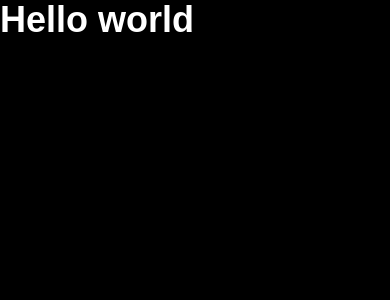
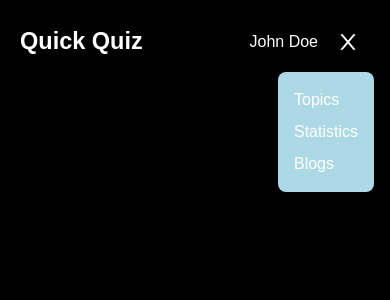
Before and after one commit to UpalBarua/quick-quiz, a React (Vite) app: page / in a window 390 px wide. Shown: the top 300 px of the page. Built offline with nearby package versions, Linux system fonts and the light colour scheme.

Commit message:
created the responsive navbar

```diff
--- a/src/App.jsx
+++ b/src/App.jsx
@@ -1,9 +1,18 @@
-import React from 'react';
+import React, { useState } from 'react';
+import Navbar from './components/Navbar/Navbar';
 
 function App() {
+  const [navOpen, setNavOpen] = useState(false);
+  const navToggleHandler = () => {
+    setNavOpen(prevNavOpen => !prevNavOpen);
+    console.log(navOpen);
+  };
+
   return (
     <div>
-      <h1>Hello world</h1>
+      <header className="header">
+        <Navbar navOpen={navOpen} navToggleHandler={navToggleHandler} />
+      </header>
     </div>
   );
 }
--- /dev/null
+++ b/src/Utils.module.css
@@ -0,0 +1,15 @@
+:global .container {
+  max-width: min(75rem, 100% - 20px);
+  margin-inline: auto;
+  padding-inline: var(--spacing-200);
+}
+
+:global .btn {
+  font-size: var(--fs-600);
+  padding: 0.5rem 1rem;
+  display: inline-flex;
+  justify-content: center;
+  align-items: center;
+  border: 0;
+  background-color: var(--clr-accent-400);
+}
--- /dev/null
+++ b/src/components/Navbar/Navbar.jsx
@@ -0,0 +1,56 @@
+import React from 'react';
+import { AiOutlineMenu, AiOutlineClose } from 'react-icons/ai';
+import '../../Utils.module.css';
+import styles from './Navbar.module.css';
+
+const Navbar = ({ navOpen, navToggleHandler }) => {
+  return (
+    <nav className={styles.navbar + ' container'}>
+      {/* logo */}
+      <a className="logoLink" href="/">
+        <h1 className={styles.logo}>Quick Quiz</h1>
+      </a>
+
+      {/* nav menu */}
+      <ul
+        className={
+          !navOpen ? `${styles.menu} ${styles.open}` : `${styles.menu}`
+        }>
+        <li className={styles.menuItem}>
+          <a className={styles.menuLink} href="">
+            Topics
+          </a>
+        </li>
+        <li className={styles.menuItem}>
+          <a className={styles.menuLink} href="">
+            Statistics
+          </a>
+        </li>
+        <li className={styles.menuItem}>
+          <a className={styles.menuLink} href="">
+            Blogs
+          </a>
+        </li>
+      </ul>
+
+      {/* user */}
+      <div className={styles.menuRight}>
+        <a className={styles.user} href="">
+          <img
+            className={styles.userImg}
+            src="http://hawthornschoolforgirls.com/wp-content/uploads/2016/01/tutor-8.jpg"
+            alt="user"
+          />
+          <span className={styles.userText}>John Doe</span>
+        </a>
+        <button
+          className={styles.navToggle + ' btn'}
+          onClick={navToggleHandler}>
+          {!navOpen ? <AiOutlineClose /> : <AiOutlineMenu />}
+        </button>
+      </div>
+    </nav>
+  );
+};
+
+export default Navbar;
--- /dev/null
+++ b/src/components/Navbar/Navbar.module.css
@@ -0,0 +1,80 @@
+/* -------------------- */
+/* NAVIGATION BAR       */
+/* -------------------- */
+.navbar {
+  display: flex;
+  justify-content: space-between;
+  align-items: center;
+  padding-block: var(--spacing-400);
+  box-shadow: var(--box-shadow);
+}
+
+.logo {
+  font-size: var(--fs-800);
+}
+
+.menu {
+  background-color: var(--clr-accent-400);
+  position: fixed;
+  top: 4.5rem;
+  right: 1rem;
+  padding: var(--spacing-300);
+  display: flex;
+  flex-direction: column;
+  gap: 0.5rem;
+  border-radius: var(--border-radius);
+  box-shadow: var(--box-shadow);
+  opacity: 0;
+  transform: scale(0);
+  transition: opacity 500ms ease, transform 50ms ease;
+}
+
+.menu.open {
+  opacity: 1;
+  transform: translateY(0);
+}
+
+.menuRight {
+  display: flex;
+  align-items: center;
+  gap: 0.5rem;
+}
+
+.navToggle {
+  background-color: transparent;
+  color: var(--clr-light-400);
+  padding: var(--spacing-200);
+}
+
+.user {
+  display: flex;
+  align-items: center;
+  gap: 0.5rem;
+}
+
+.userImg {
+  display: none;
+  width: 2.5rem;
+  border: 2px solid var(--clr-light-400);
+  border-radius: 50%;
+}
+
+@media screen and (min-width: 48em) {
+  .menu {
+    position: initial;
+    flex-direction: row;
+    padding: initial;
+    background-color: transparent;
+    gap: 1rem;
+    opacity: 1;
+    transform: translateY(0);
+  }
+
+  .navToggle {
+    display: none;
+  }
+
+  .userImg {
+    display: block;
+  }
+}
--- a/src/index.css
+++ b/src/index.css
@@ -19,12 +19,12 @@
   --ff-primary: sans-serif;
   --ff-secondary: sans-serif;
 
-  --fs-200: 0.625rem;
-  --fs-300: 1rem;
-  --fs-400: 1.125rem;
-  --fs-500: 1.5rem;
-  --fs-600: 2rem;
-  --fs-700: 2.5rem;
+  --fs-300: 0.625rem;
+  --fs-400: 1rem;
+  --fs-500: 1.125rem;
+  --fs-600: 1.5rem;
+  --fs-700: 2rem;
+  --fs-800: clamp(1.35rem, 5vw + .25rem, 2rem);
 
   /* spacing */
   --spacing-100: 0.25rem;
@@ -38,6 +38,16 @@
   /* miscellaneous */
   --border-radius: 0.5rem;
   --box-shadow: box-shadow: rgba(0, 0, 0, 0.16) 0px 3px 6px, rgba(0, 0, 0, 0.23) 0px 3px 6px;
+}
+
+@media screen and (min-width: 48em) {
+  :root {
+    --fs-300: 1rem;
+    --fs-400: 1.125rem;
+    --fs-500: 1.5rem;
+    --fs-600: 2rem;
+    --fs-700: 2.5rem;
+  }
 }
 
 /* -------------------- */
```
